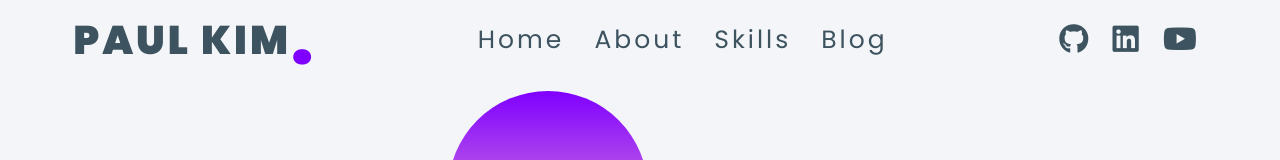
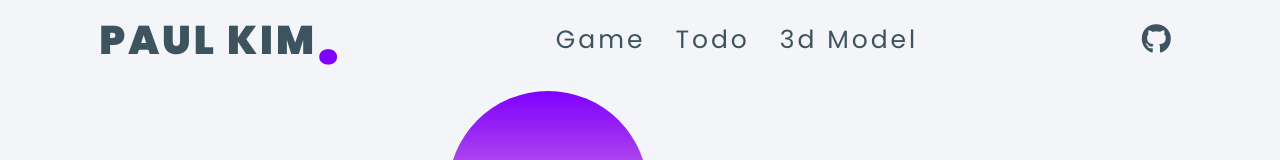
Before and after one commit to obawolo/obawolo.github.io, a plain HTML site: page index.html in a window 1280 px wide. Shown: the top 160 px of the page. Drawn offline with nearby package versions, Linux system fonts and the light colour scheme.

Commit message:
second commit

```diff
--- a/index.html
+++ b/index.html
@@ -14,15 +14,13 @@
         <nav>
             <div style class="Logo">Paul Kim<b>.</b></div>
             <ul class="navItems">
-                <li><a href="#">home</a></li>
-                <li><a href="#">about</a></li>
-                <li><a href="#">skills</a></li>
-                <li><a href="#">blog</a></li>
+                <li><a href="https://obawolo.github.io/T-REX-game/">game</a></li>
+                <li><a href="https://obawolo.github.io/todo">todo</a></li>
+                <li><a href="https://obawolo.github.io/3D-modeling/">3d model</a></li>
             </ul>
             <div class="links">
-                <a href="#"><i class="fab fa-github"></i></a>
-                <a href="#"><i class="fab fa-linkedin"></i></a>
-                <a href="#"><i class="fab fa-youtube"></i></a>
+                <a href="https://github.com/obawolo"><i class="fab fa-github"></i></a>
+                <!-- <a href="#"><i class="fab fa-linkedin"></i></a> -->
             </div>
         </nav>
 
@@ -32,7 +30,7 @@
                 <h1>I'm a <span class="multiText"></span></h1>
                 <p>I love computer technology in every aspects of its software and hardware. I like to run, row, hike, weight lift, and play basketball. I am also interested in the nature of our universe and the science and math behind it.</p>
                 <div class="btns">
-                    <button>download resume</a></button>
+                    <button><a href="https://drive.google.com/file/d/1_VxbjUNh7Xsdf25mxOAUtXGTJTAqjK43/view?usp=share_link">download resume</a></button>
                     <button>contact me</button>
                 </div>
             </div>
--- a/style.css
+++ b/style.css
@@ -185,6 +185,14 @@ button:hover{
     background-color: #7f00ff;
 }
 
+button:link{
+    text-decoration: none;
+}
+
+button:active{
+    text-decoration: none;
+}
+
 .imgbox{
     position: relative;
     width: 100%;
@@ -272,3 +280,8 @@ button:hover{
         height: 100%;
     }
 }
+
+a{
+    text-decoration: none;
+    color: inherit;
+}
```
